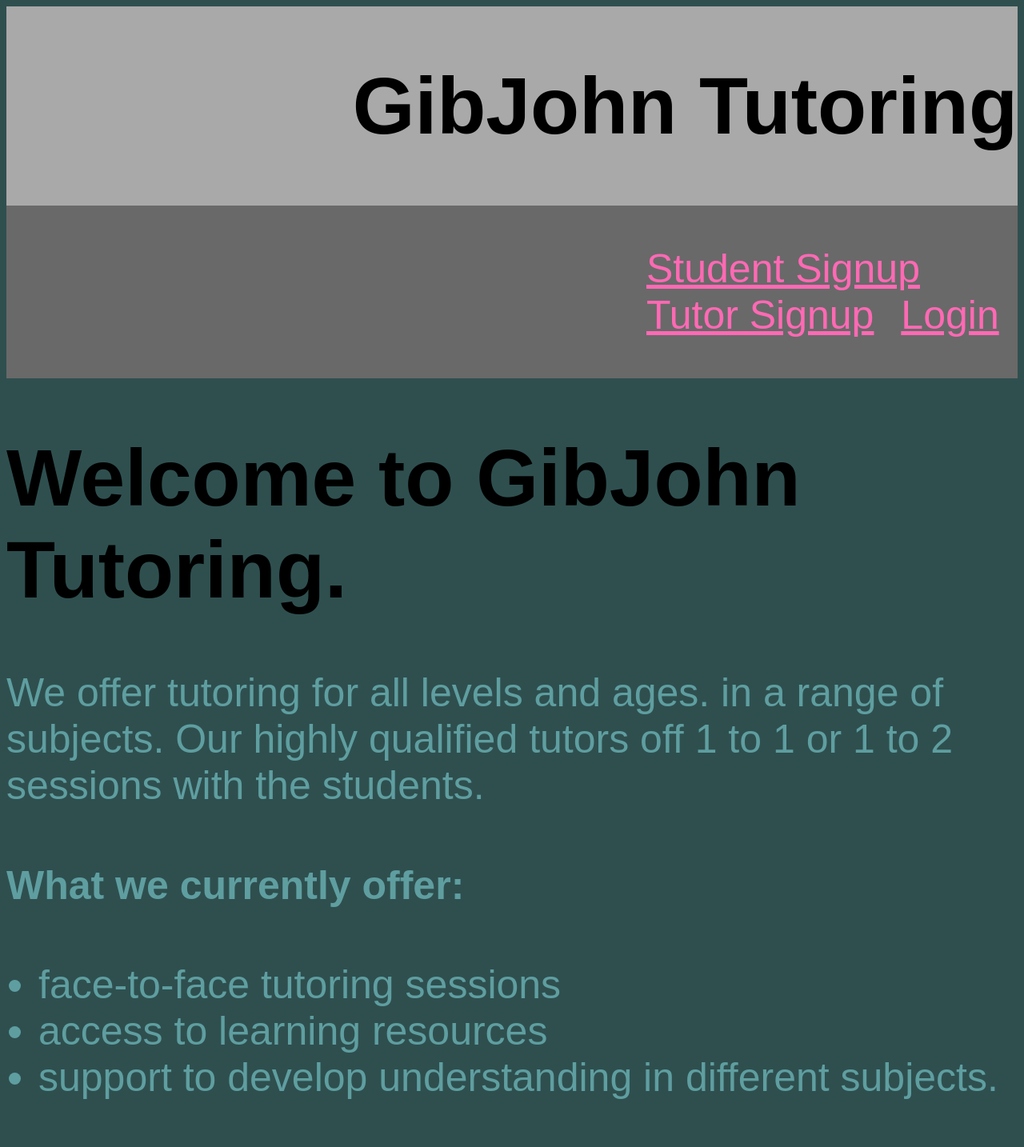
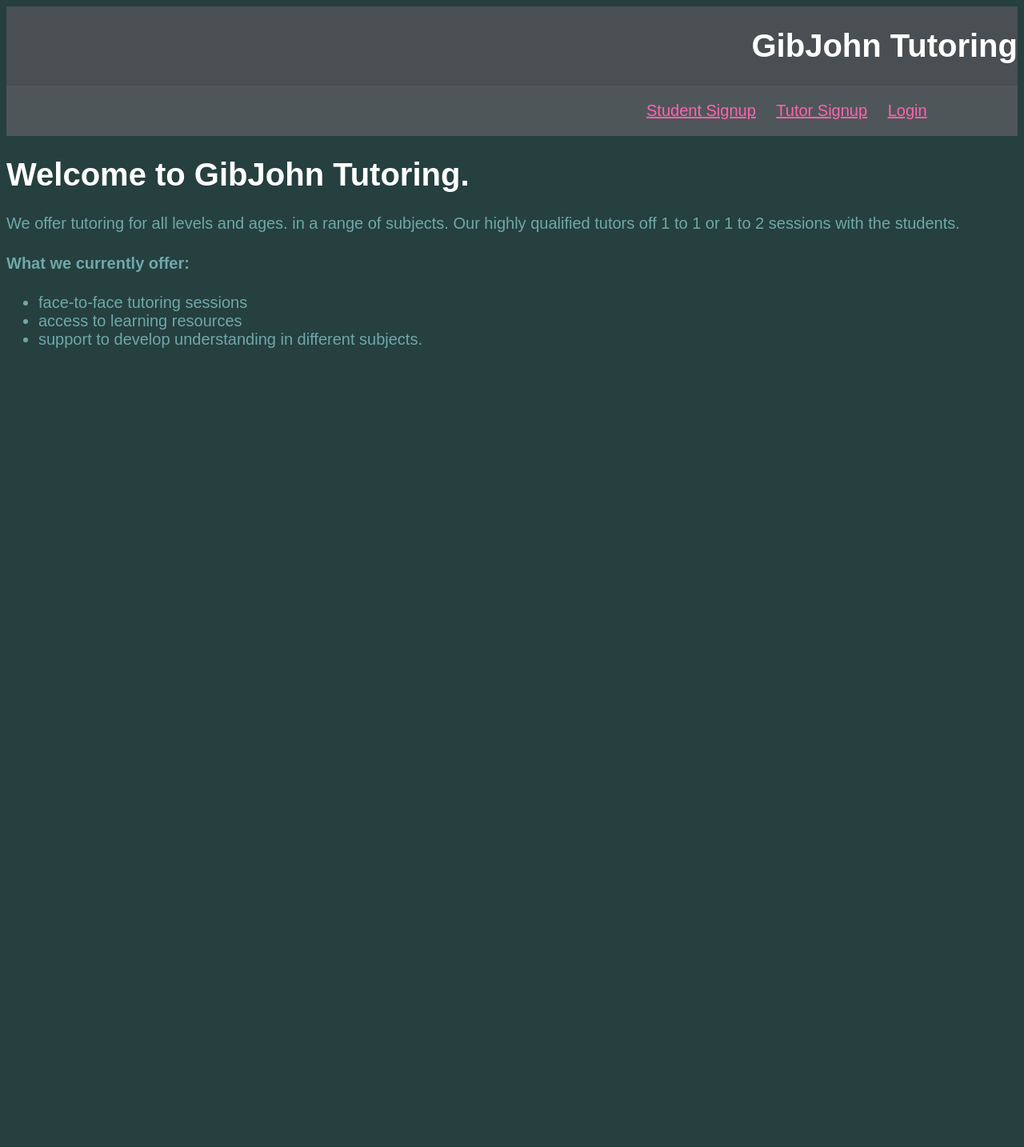
Before and after one commit to alexbaxter07/college, a PHP site: page /homepage.html in a window 1280 px wide. Shown: the whole page at 80% size. After the commit the page ends 435 px from the top, so only its background shows below. Run offline with PHP 8.4, Linux system fonts and the light colour scheme.

Commit message:
updated: colours

```diff
--- a/Assignments/24th sep/styles.css
+++ b/Assignments/24th sep/styles.css
@@ -1,12 +1,12 @@
 body {
-    background-color: darkslategray;
-    color: cadetblue;
+    background-color: #263F3F;
+    color: #6FA8AA;
     font-family: Arial, Verdana, Tahoma, sans-serif;
-    font-size: 50px;
+    font-size: 20px;
 }
 
 h1{
-    color: black;
+    color: white;
 }
 
 #container {
@@ -15,13 +15,13 @@ h1{
 }
 
 #titlebar {
-    background-color: darkgray;
+    background-color: #494F52;
     width:100%;
     text-align:right;
 }
 
 #navbar {
-    background-color: dimgray;
+    background-color: #4F5659;
     padding-left: 750px;
 }
 
@@ -35,5 +35,5 @@ fieldset{
 }
 
 #nav li a{
-    color: hotpink;
+    color: #FF63B1;
 }
```
